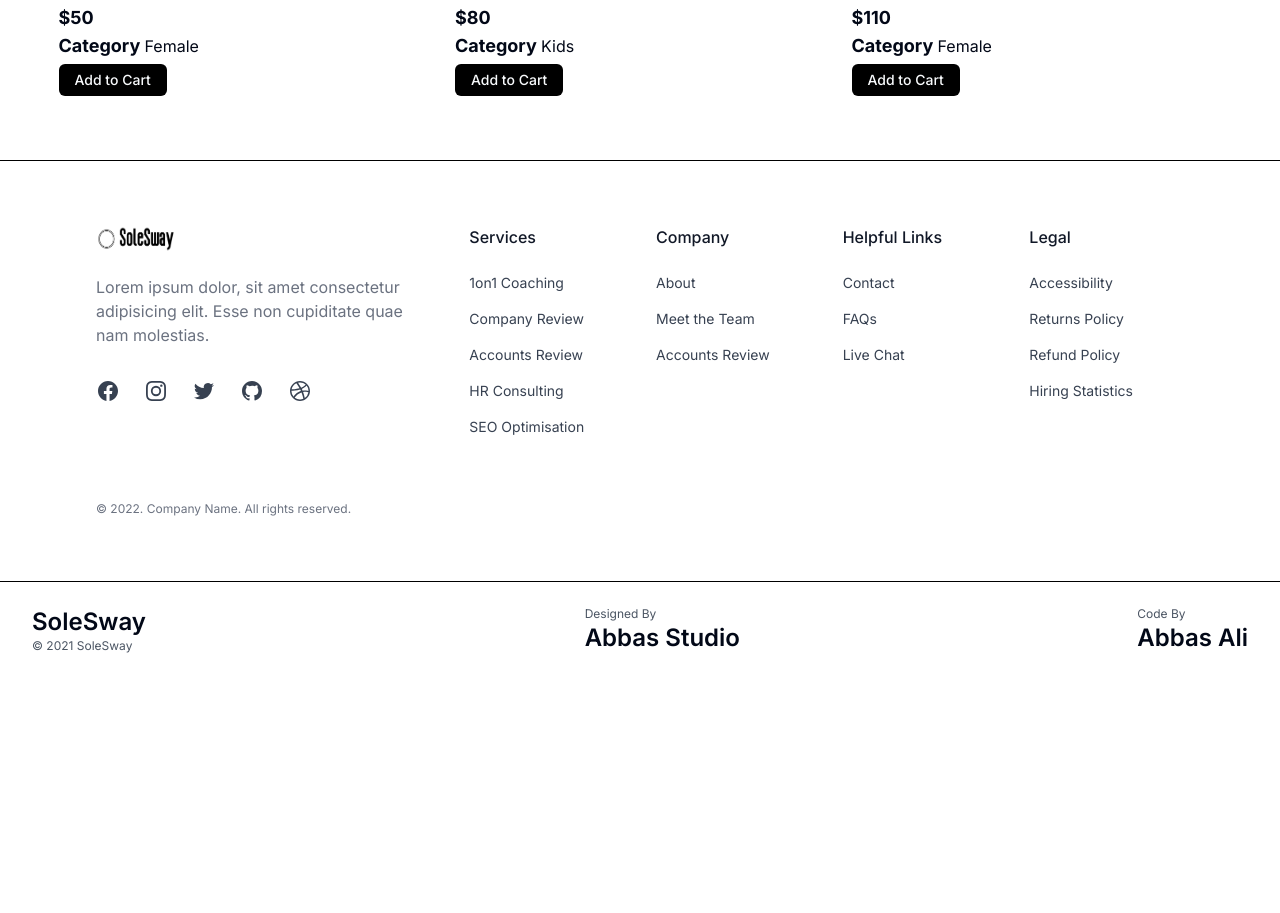
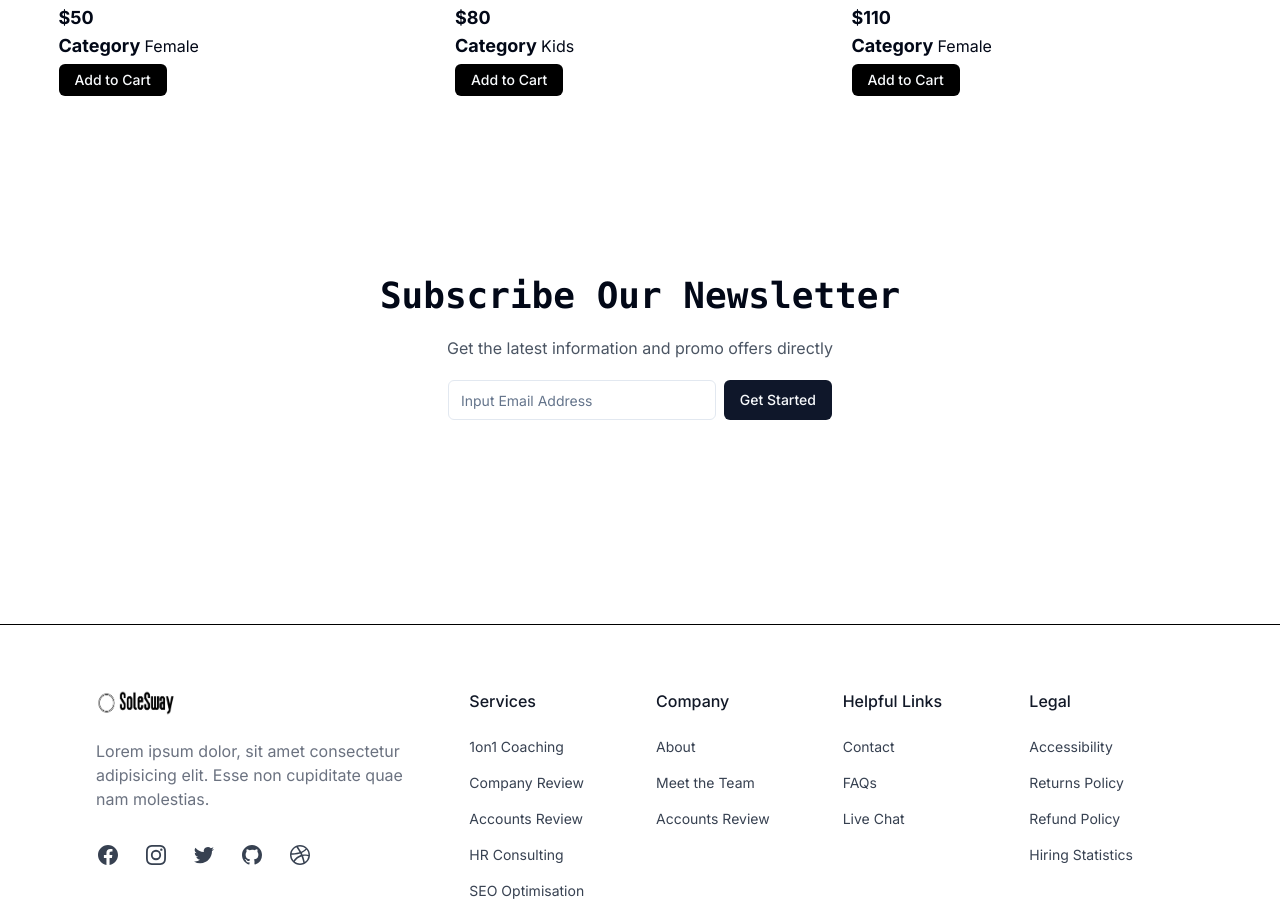
Before and after one commit to AbbasAliKazmi/solesway, a Next.js app: page / in a window 1280 px wide. Shown: the part 1285-2198 px from the top of the page. Before the commit the page ends 1963 px from the top, so only its background shows below. Built offline with nearby package versions, Linux system fonts and the light colour scheme.

Commit message:
Add SubPage component to Home page

```diff
--- a/src/app/page.tsx
+++ b/src/app/page.tsx
@@ -1,3 +1,4 @@
+import SubPage from "@/components/layout/subscription";
 import Hero from "@/views/hero";
 import Productslist from "@/views/productslist";
 import Promotions from "@/views/promotions";
@@ -10,6 +11,7 @@ export default function Home() {
       <Hero/>
       {/* <Promotions/> */}
       <Productslist/>
+      <SubPage/>
     </div>
   );
 }
--- /dev/null
+++ b/src/components/layout/subscription.tsx
@@ -0,0 +1,16 @@
+import { Button } from "@/components/ui/button"
+import { Input } from "@/components/ui/input"
+
+export default function SubPage(){
+    return (
+<div className="py-40 flex flex-col items-center text-center">
+  <h1 className="font-extrabold text-4xl font-mono">Subscribe Our Newsletter</h1>
+  <p className="mt-5 text-base text-gray-600 font-normal">Get the latest information and promo offers directly</p>
+  <div className="flex w-full max-w-sm items-center space-x-2 mt-5">
+      <Input type="email" placeholder="Input Email Address" />
+      <Button type="submit">Get Started</Button>
+    </div>
+</div>
+
+    )
+}
```
